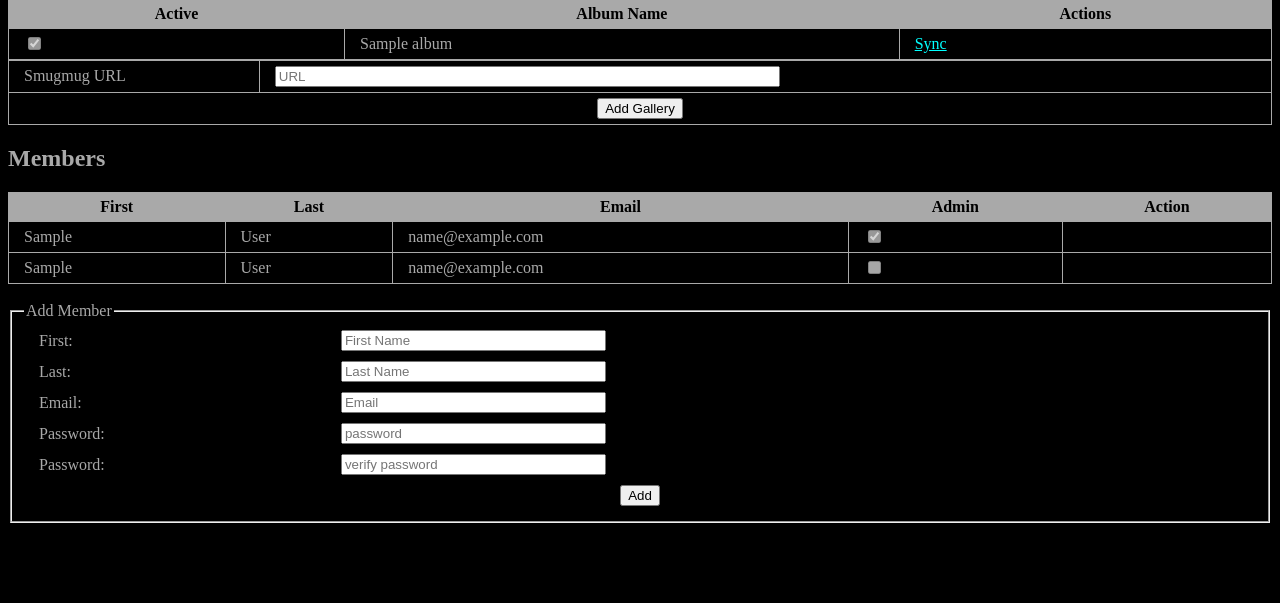
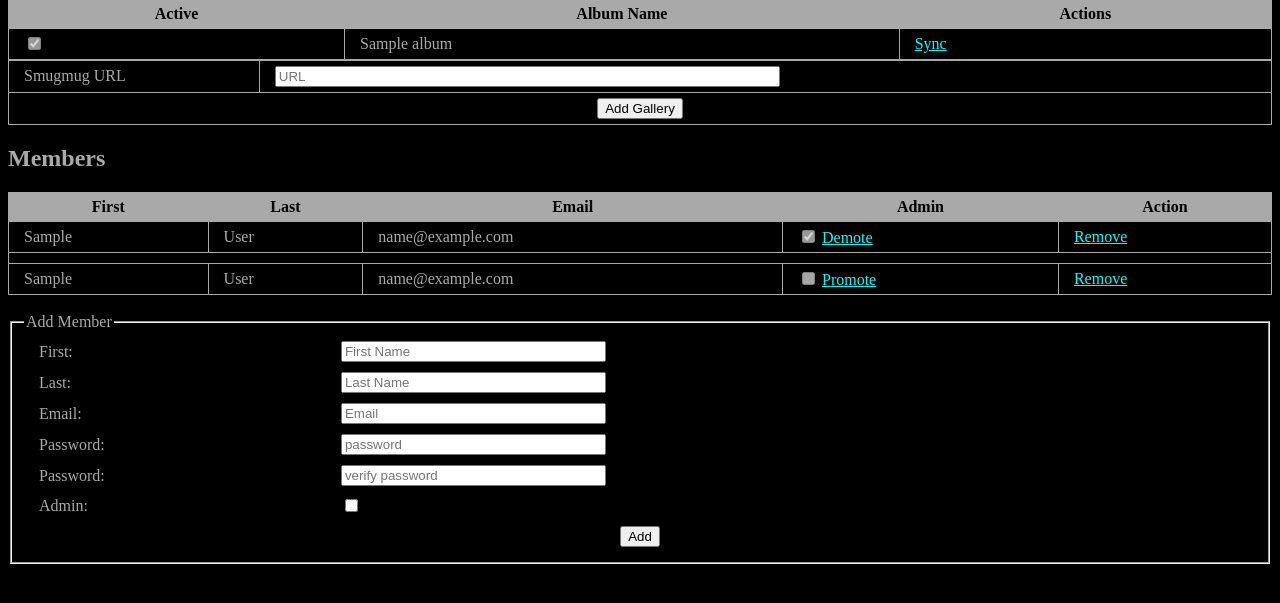
Before and after one commit to ftc16072/managePhotos, a Django app: page /photos/admin/1/ in a window 1280 px wide. Shown: the part 164-767 px from the top of the page. Run offline with Django 4.2, Linux system fonts and the light colour scheme; a user stored in the database is signed in; tables that the repository leaves empty hold one stand-in row (values such as "Sample post").

Commit message:
Managing of users - pass 1

```diff
--- a/photos/templates/photos/admin_team.html
+++ b/photos/templates/photos/admin_team.html
@@ -37,13 +37,16 @@
 <table>
   <tr><th>First</th><th>Last</th><th>Email</th><th>Admin</th><th>Action</th></tr>
   {% for admin in admins %}
-  <tr><td>{{ admin.first_name}}</td><td>{{ admin.last_name }}</td><td>{{admin.email}}</td><td><input type="checkbox" checked disabled></input></td>
-    <td></td>
+  <tr><td>{{ admin.first_name}}</td><td>{{ admin.last_name }}</td><td>{{admin.email}}</td><td><input type="checkbox" checked disabled></input>
+    <A href="{% url 'team_demote' team_id=team.id user_id=admin.id %}">Demote</A></td>
+    <td><A href="{% url 'team_remove' team_id=team.id user_id=admin.id %}">Remove</A></td>
   </tr>
   {% endfor %}
+  <tr><td colspan=5> </td><tr/>
   {% for member in members %}
   <tr><td>{{ member.first_name}}</td><td>{{ member.last_name }}</td><td>{{member.email}}</td><td><input type="checkbox" disabled></input>
-    <td></td>
+    <A href="{% url 'team_promote' team_id=team.id user_id=member.id %}">Promote</A></td>
+    <td><A href="{% url 'team_remove' team_id=team.id user_id=member.id %}">Remove</A></td>
   </tr>
   {% endfor %}
 </table>
@@ -74,6 +77,9 @@
     <td><input type="password" id="pass2" name="pass2" size=30 placeholder="verify password"></td>
   </tr>
   <tr>
+    <td><label for="admin">Admin:</label></td>
+    <td><input type="checkbox" id="admin" name="admin"/></td>
+  <tr>
   <td colspan=2>
     <div style="text-align: center">
     <input type="submit" value="Add">
--- a/photos/urls.py
+++ b/photos/urls.py
@@ -6,6 +6,15 @@ from django.views.generic.base import RedirectView
 urlpatterns = [
     path('', views.profile, name='profile'),
     path('admin/<int:team_id>/', views.team_admin, name='team_admin'),
+    path('admin/<int:team_id>/promote/<int:user_id>/',
+         views.team_promote,
+         name='team_promote'),
+    path('admin/<int:team_id>/demote/<int:user_id>/',
+         views.team_demote,
+         name='team_demote'),
+    path('admin/<int:team_id>/remove/<int:user_id>/',
+         views.team_remove,
+         name='team_remove'),
     path('<int:album_id>/', views.upload, name='upload'),
     path('<int:album_id>/upload/', views.upload, name='upload'),
     path('<int:album_id>/search/', views.search, name='search'),
--- a/photos/views.py
+++ b/photos/views.py
@@ -7,6 +7,72 @@ from django.core.exceptions import ObjectDoesNotExist
 
 from .models import Album, Photo, Tag, Team
 from . import smugmug
+
+
+@login_required
+def team_promote(request, team_id, user_id):
+  team = get_object_or_404(Team, pk=team_id)
+
+  context = {
+      "team": team,
+      "albums": Album.objects.filter(team=team),
+      "admins": team.admins.all(),
+      "members": team.members.all(),
+      "error": ""
+  }
+
+  if not team.admin_on_team(request.user):
+    return render(request, 'photos/no_admin_permission.html', context)
+
+  user = CustomUser.objects.get(pk=user_id)
+  team.admins.add(user)
+  team.members.remove(user)
+
+  return render(request, "photos/admin_team.html", context)
+
+
+@login_required
+def team_demote(request, team_id, user_id):
+  team = get_object_or_404(Team, pk=team_id)
+
+  context = {
+      "team": team,
+      "albums": Album.objects.filter(team=team),
+      "admins": team.admins.all(),
+      "members": team.members.all(),
+      "error": ""
+  }
+
+  if not team.admin_on_team(request.user):
+    return render(request, 'photos/no_admin_permission.html', context)
+
+  user = CustomUser.objects.get(pk=user_id)
+  team.members.add(user)
+  team.admins.remove(user)
+
+  return render(request, "photos/admin_team.html", context)
+
+
+@login_required
+def team_remove(request, team_id, user_id):
+  team = get_object_or_404(Team, pk=team_id)
+
+  context = {
+      "team": team,
+      "albums": Album.objects.filter(team=team),
+      "admins": team.admins.all().order_by(),
+      "members": team.members.all(),
+      "error": ""
+  }
+
+  if not team.admin_on_team(request.user):
+    return render(request, 'photos/no_admin_permission.html', context)
+
+  user = CustomUser.objects.get(pk=user_id)
+  team.members.remove(user)
+  team.admins.remove(user)
+
+  return render(request, "photos/admin_team.html", context)
 
 
 @login_required
@@ -53,8 +119,12 @@ def team_admin(request, team_id):
         else:
           context["error"] = "Passwords must match to create user"
       if user:
-        team.members.add(user)
-        context['members'] = team.members.all()
+        if 'admin' in request.POST:
+          team.admins.add(user)
+          context['admins'] = team.admins.all()
+        else:
+          team.members.add(user)
+          context['members'] = team.members.all()
 
   return render(request, "photos/admin_team.html", context)
 
```
Also changed, not shown: README.md.
